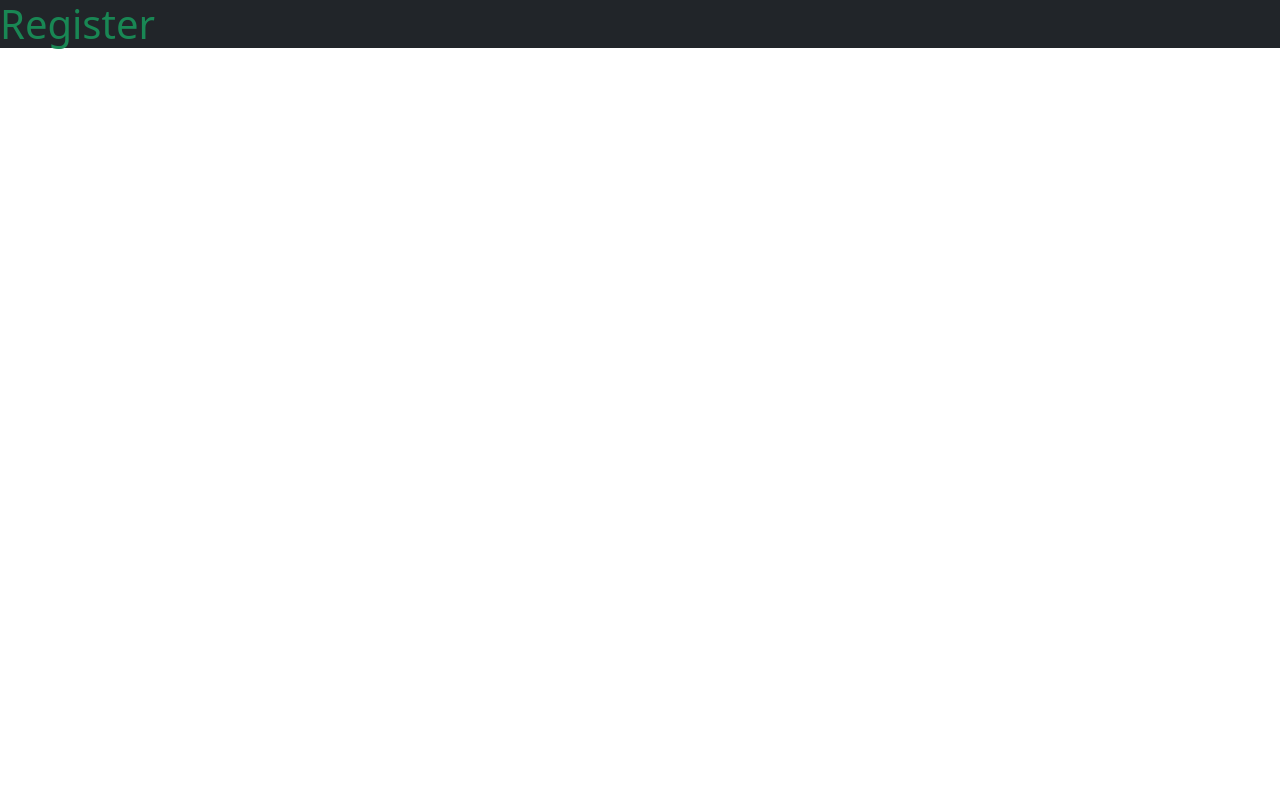
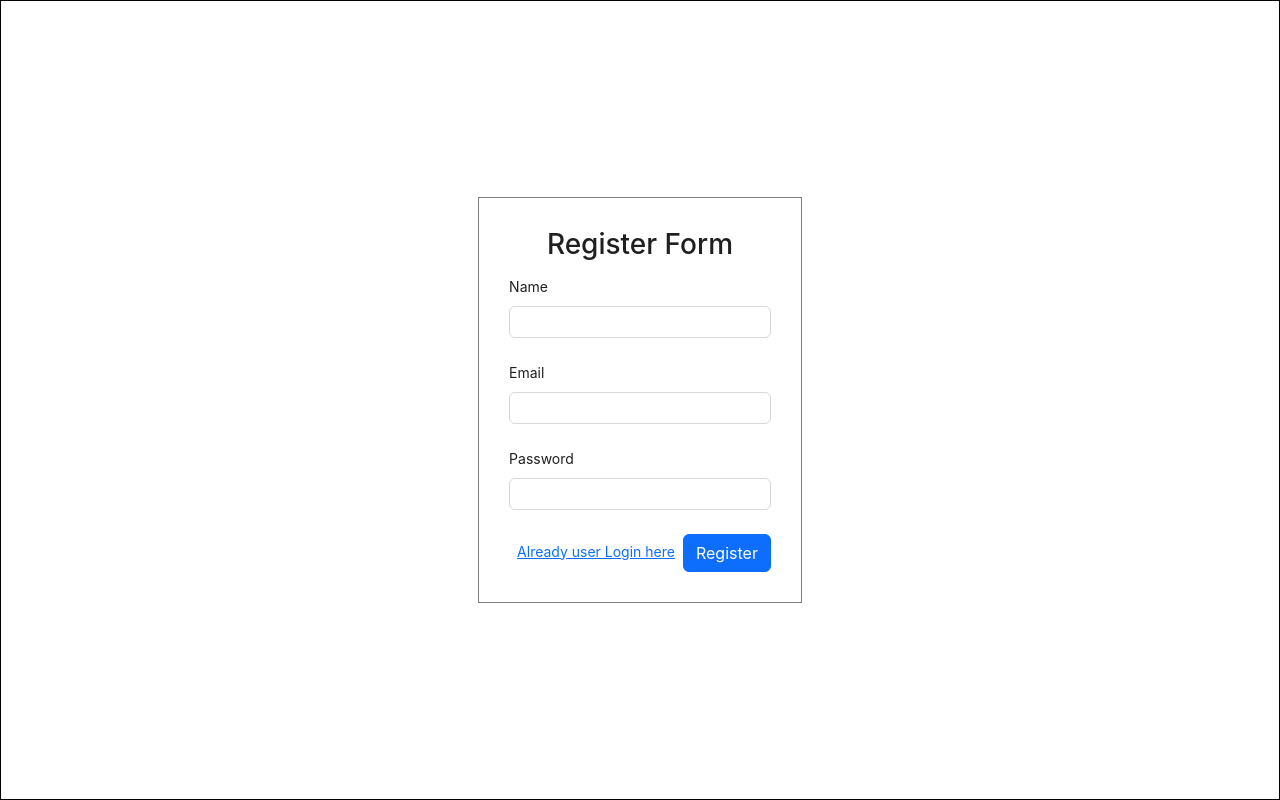
Before and after one commit to Zuraiz2701/Doctor-Appointment, a React (Create React App) app in the folder client/: page /register in a window 1280 px wide. Built offline with nearby package versions, Linux system fonts and the light colour scheme.

Commit message:
set login and register pages

```diff
--- a/client/src/App.js
+++ b/client/src/App.js
@@ -7,7 +7,7 @@
 function App() {
   return (
     <>
-      <div className="bg-dark">
+      <div /*className="bg-dark"/>*/>
 
         <BrowserRouter>
           <Routes>
--- a/client/src/index.css
+++ b/client/src/index.css
@@ -0,0 +1,5 @@
+* {
+    padding: 0;
+    margin: 0;
+    box-sizing: border-box;
+}
--- a/client/src/index.js
+++ b/client/src/index.js
@@ -1,5 +1,6 @@
 import React from 'react';
 import ReactDOM from 'react-dom/client';
+import "antd/dist/reset.css";
 import './index.css';
 import App from './App';
 import reportWebVitals from './reportWebVitals';
--- a/client/src/pages/HomePage/index.js
+++ b/client/src/pages/HomePage/index.js
@@ -1,9 +1,10 @@
 import React from 'react';
 
 const HomePage = () => {
+
     return (
         <div>
-            <h1 className='text-success'>Home</h1>
+            <h1 className='text-success'>Home Page</h1>
         </div>
     );
 }
--- a/client/src/pages/Login/index.js
+++ b/client/src/pages/Login/index.js
@@ -1,10 +1,29 @@
+import { Link } from "react-router-dom"
 import React from 'react';
+import { Form, Input } from 'antd';
+import "./styles.css"
+const Login = () => {
 
-const Login = () => {
+    //form submit handler
+    const onFinishHandler = (values) => {
+        console.log(values);
+    }
     return (
-        <div>
-            <h1 className='text-success'>Login</h1>
+        <div className='form-container'>
+            <Form className="register-form" layout='vertical' onFinish={onFinishHandler}>
+                <h3 className="text-center">Login Form</h3>
+
+                <Form.Item label="Email" name="email">
+                    <Input type='email' required />
+                </Form.Item>
+                <Form.Item label="Password" name="password">
+                    <Input type='password' required />
+                </Form.Item>
+                <Link to='/register' className="m-2  ">Not a user Register here</Link>
+                <button className='btn btn-primary' type='submit'>Login</button>
+            </Form>
         </div>
+
     );
 }
 
--- a/client/src/pages/Register/index.js
+++ b/client/src/pages/Register/index.js
@@ -1,10 +1,32 @@
+import { Link } from "react-router-dom"
 import React from 'react';
+import { Form, Input } from 'antd';
+import "./styles.css"
+const Register = () => {
 
-const Register = () => {
+    //form submit handler
+    const onFinishHandler = (values) => {
+        console.log(values);
+    }
     return (
-        <div>
-            <h1 className='text-success'>Register</h1>
+
+        <div className='form-container'>
+            <Form className="register-form" layout='vertical' onFinish={onFinishHandler}>
+                <h3 className="text-center">Register Form</h3>
+                <Form.Item label="Name" name="name">
+                    <Input type='text' required />
+                </Form.Item>
+                <Form.Item label="Email" name="email">
+                    <Input type='email' required />
+                </Form.Item>
+                <Form.Item label="Password" name="password">
+                    <Input type='password' required />
+                </Form.Item>
+                <Link to='/login' className="m-2  ">Already user Login here</Link>
+                <button className='btn btn-primary' type='submit'>Register</button>
+            </Form>
         </div>
+
     );
 }
 
--- /dev/null
+++ b/client/src/pages/Register/styles.css
@@ -0,0 +1,13 @@
+.form-container {
+    display: flex;
+    align-items: center;
+    justify-content: center;
+    height: 100vh;
+    border: 1px solid black;
+}
+
+.register-form {
+    border: 1px solid grey;
+    padding: 30px;
+
+}
```
Also changed, not shown: client/src/pages/Login/styles.css (added).
